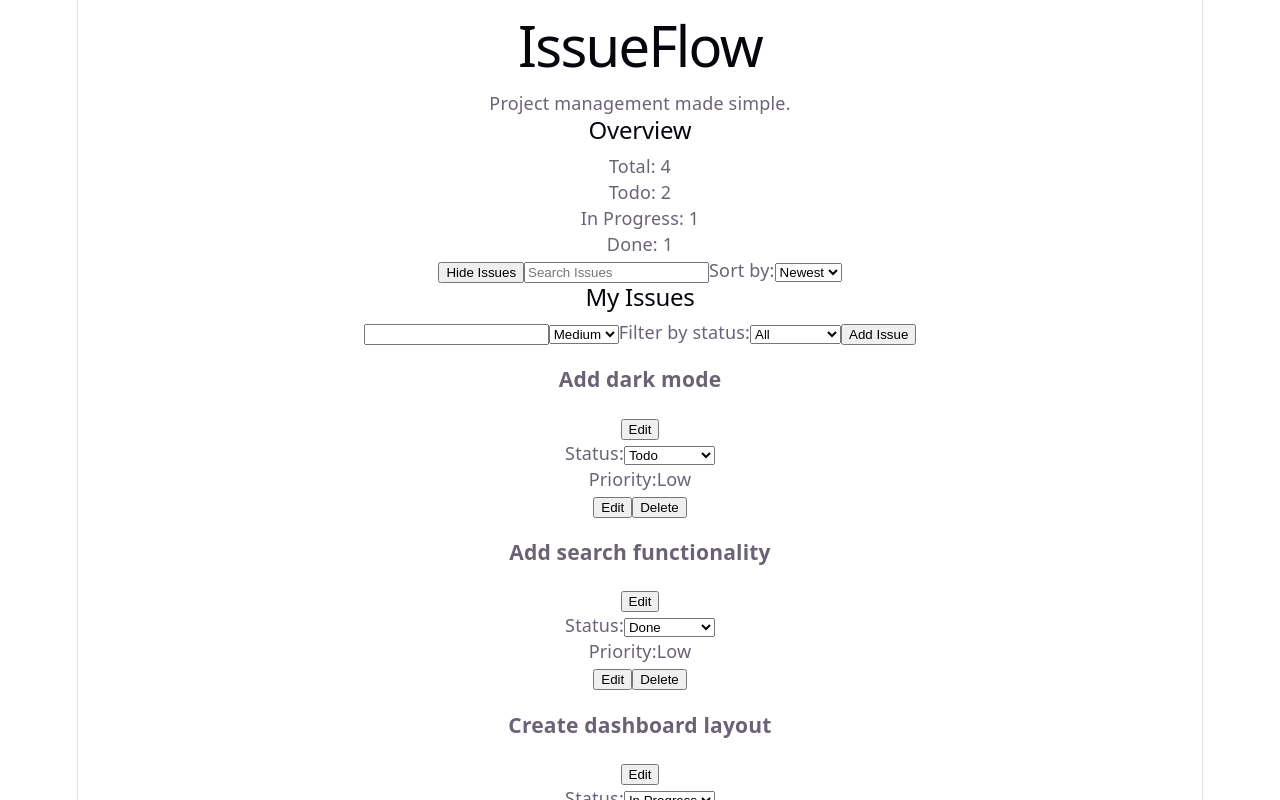
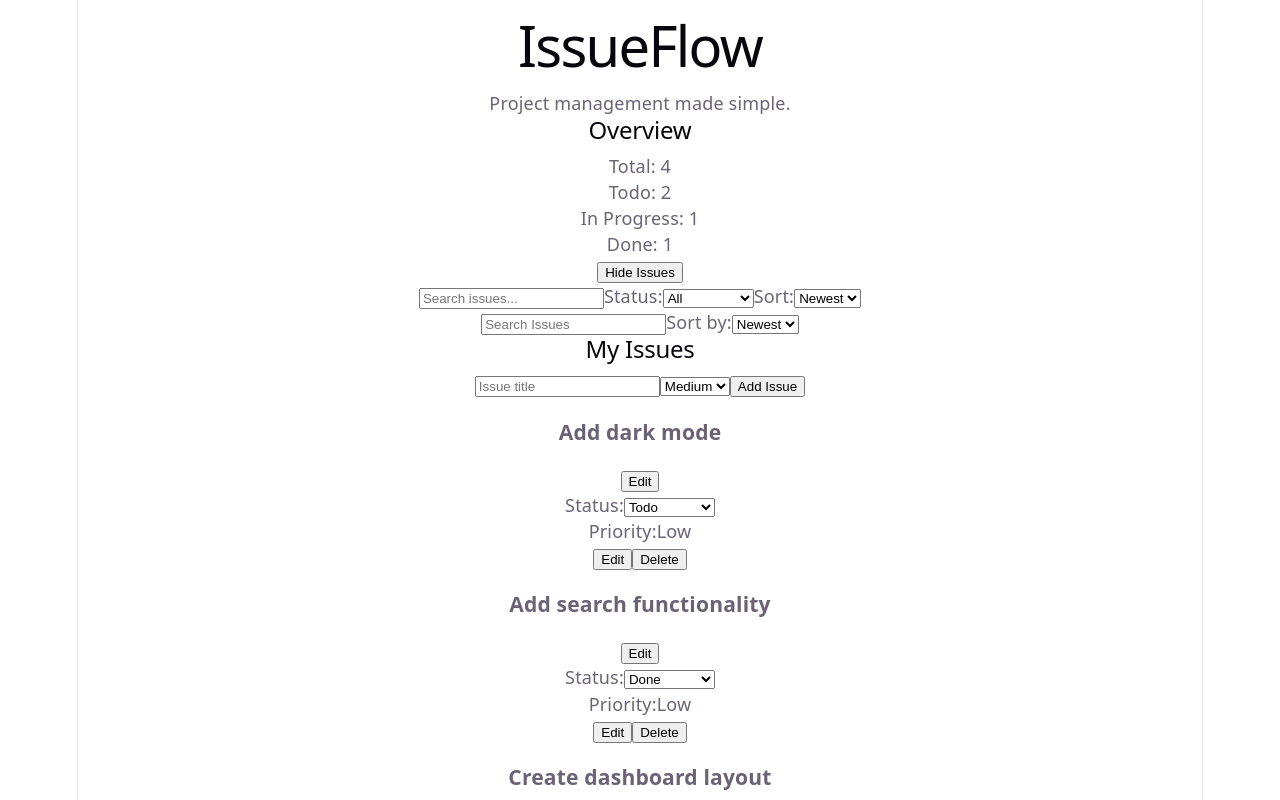
Before and after one commit to DBorhara/issue-flow, a React (Vite) app: page / in a window 1280 px wide. Shown: the top 800 px of the page. Built offline with nearby package versions, Linux system fonts and the light colour scheme.

Commit message:
Extract issue form and controls

```diff
--- a/src/App.tsx
+++ b/src/App.tsx
@@ -1,14 +1,10 @@
 import type {
     Issue,
     Priority,
-    Status
+    SortOption,
+    Status,
+    StatusFilter
 } from './types';
-type StatusFilter = "All" | Status;
-type SortOption =
-    | "Newest"
-    | "Oldest"
-    | "Priority"
-    | "Title";
 const initialIssues: Issue[] = [
     {
         id: 1,
@@ -40,15 +36,15 @@ import { useState } from "react"
 import Header from './components/Header'
 import IssueCard from './components/IssueCard'
 import IssuesSummary from './components/IssueSummary';
+import IssueForm from './components/IssueForm';
+import IssueControls from './components/IssueControls';
 
 function App() {
     const [showIssues, setShowIssues] = useState(true);
     const [issues, setIssues] = useState<Issue[]>(initialIssues);
-    const [newIssueTitle, setNewIssueTitle] = useState("");
-    const [newIssuePriority, setNewIssuePriority] =
-        useState<Priority>("Medium");
-    const [statusFilter, setStatusFilter] = useState<StatusFilter>("All");
     const [searchTerm, setSearchTerm] = useState("");
+    const [statusFilter, setStatusFilter] =
+        useState<StatusFilter>("All");
     const [sortOption, setSortOption] = useState<SortOption>("Newest");
 
     const totalIssues = issues.length;
@@ -57,24 +53,18 @@ function App() {
         issue.status === "In Progress").length
     const doneCount = issues.filter((issue) => issue.status === "Done").length
 
-    function addIssue() {
-        if (newIssueTitle.trim() == "") {
-            return;
-        }
+    function addIssue(title: string, priority: Priority) {
         setIssues((currentIssues) => {
-            const nextId = Math.max(0, ...currentIssues.map((issue) =>
-                issue.id)) + 1;
+            const nextId = Math.max(0, ...currentIssues.map((issue) => issue.id)) + 1
+
             const newIssue: Issue = {
                 id: nextId,
-                title: newIssueTitle,
+                title,
                 status: "Todo",
-                priority: newIssuePriority
-            };
-            console.log("nextid:" + nextId)
-            return [...currentIssues, newIssue]
-        });
-        setNewIssueTitle("")
-        setNewIssuePriority("Medium")
+                priority
+            }
+            return [...currentIssues, newIssue];
+        })
     }
     function updateIssueStatus(id: number, newStatus: Status) {
         setIssues((currentIssues) =>
@@ -123,11 +113,6 @@ function App() {
             ))
     }
 
-    function handleSumbit(event: React.SubmitEvent<HTMLFormElement>) {
-        event.preventDefault();
-
-        addIssue();
-    }
 
     const matchingIssues = issues.filter((issue) => {
         const normalizedSearch = searchTerm.trim().toLowerCase();
@@ -184,7 +169,14 @@ function App() {
                 }} >
                     {showIssues ? "Hide Issues" : "Show Issues"}
                 </button>
-                <input
+                <IssueControls
+                    searchTerm={searchTerm}
+                    statusFilter={statusFilter}
+                    sortOption={sortOption}
+                    onSearchChange={setSearchTerm}
+                    onStatusFilterChange={setStatusFilter}
+                    onSortChange={setSortOption}
+                />               <input
                     type='text'
                     placeholder='Search Issues'
                     value={searchTerm}
@@ -202,45 +194,7 @@ function App() {
                     </select>
                 </label>
                 <h2> My Issues </h2>
-                <form onSubmit={handleSumbit}>
-                    <input
-                        type="text"
-                        value={newIssueTitle}
-                        onChange={(event) =>
-                            setNewIssueTitle(event.target.value)}
-                    />
-
-                    <select
-                        value={newIssuePriority}
-                        onChange={(event) => {
-                            setNewIssuePriority(event.target.value as Priority)
-                        }}>
-                        <option value="Low">Low</option>
-                        <option value="Medium">Medium</option>
-                        <option value="High">High</option>
-                    </select>
-
-                    <label>
-                        Filter by status:
-
-                        <select
-                            value={statusFilter}
-                            onChange={(event) =>
-                                setStatusFilter(event.target.value as
-                                    StatusFilter)
-                            }
-                        >
-                            <option value="All">All</option>
-                            <option value="Todo">Todo</option>
-                            <option value="In Progress">In Progress</option>
-                            <option value="Done">Done</option>
-                        </select>
-                    </label>
-                    <button type='submit'>
-                        Add Issue
-                    </button>
-                </form>
-
+                <IssueForm onAddIssue={addIssue} />
                 {showIssues && sortedIssues.map((issue) => (
                     <IssueCard
                         key={issue.id}
--- /dev/null
+++ b/src/components/IssueControls.tsx
@@ -0,0 +1,83 @@
+import type {
+    SortOption,
+    StatusFilter,
+} from "../types";
+
+type IssueControlsProps = {
+    searchTerm: string;
+    statusFilter: StatusFilter;
+    sortOption: SortOption;
+
+    onSearchChange: (value: string) => void;
+    onStatusFilterChange:
+    (value: StatusFilter) => void;
+    onSortChange:
+    (value: SortOption) => void;
+};
+
+function IssueControls(
+    props: IssueControlsProps
+) {
+    return (
+        <section>
+            <input
+                type="text"
+                placeholder="Search issues..."
+                value={props.searchTerm}
+                onChange={(event) =>
+                    props.onSearchChange(
+                        event.target.value
+                    )
+                }
+            />
+
+            <label>
+                Status:
+
+                <select
+                    value={props.statusFilter}
+                    onChange={(event) =>
+                        props.onStatusFilterChange(
+                            event.target.value as StatusFilter
+                        )
+                    }
+                >
+                    <option value="All">All</option>
+                    <option value="Todo">Todo</option>
+                    <option value="In Progress">
+                        In Progress
+                    </option>
+                    <option value="Done">Done</option>
+                </select>
+            </label>
+
+            <label>
+                Sort:
+
+                <select
+                    value={props.sortOption}
+                    onChange={(event) =>
+                        props.onSortChange(
+                            event.target.value as SortOption
+                        )
+                    }
+                >
+                    <option value="Newest">
+                        Newest
+                    </option>
+                    <option value="Oldest">
+                        Oldest
+                    </option>
+                    <option value="Priority">
+                        Priority
+                    </option>
+                    <option value="Title">
+                        Title
+                    </option>
+                </select>
+            </label>
+        </section>
+    );
+}
+
+export default IssueControls;
--- /dev/null
+++ b/src/components/IssueForm.tsx
@@ -0,0 +1,59 @@
+import { useState } from "react";
+import type { Priority } from "../types";
+
+type IssueFormProps = {
+    onAddIssue: (title: string, priority: Priority) => void;
+};
+
+function IssueForm(props: IssueFormProps) {
+    const [title, setTitle] = useState("");
+    const [priority, setPriority] =
+        useState<Priority>("Medium");
+
+    function handleSubmit(
+        event: React.SubmitEvent<HTMLFormElement>
+    ) {
+        event.preventDefault();
+
+        if (title.trim() === "") {
+            return;
+        }
+
+        props.onAddIssue(title.trim(), priority);
+
+        setTitle("");
+        setPriority("Medium");
+    }
+
+    return (
+        <form onSubmit={handleSubmit}>
+            <input
+                type="text"
+                placeholder="Issue title"
+                value={title}
+                onChange={(event) =>
+                    setTitle(event.target.value)
+                }
+            />
+
+            <select
+                value={priority}
+                onChange={(event) =>
+                    setPriority(
+                        event.target.value as Priority
+                    )
+                }
+            >
+                <option value="Low">Low</option>
+                <option value="Medium">Medium</option>
+                <option value="High">High</option>
+            </select>
+
+            <button type="submit">
+                Add Issue
+            </button>
+        </form>
+    );
+}
+
+export default IssueForm;
```
Also changed, not shown: src/types.ts (+8 -0 lines).
